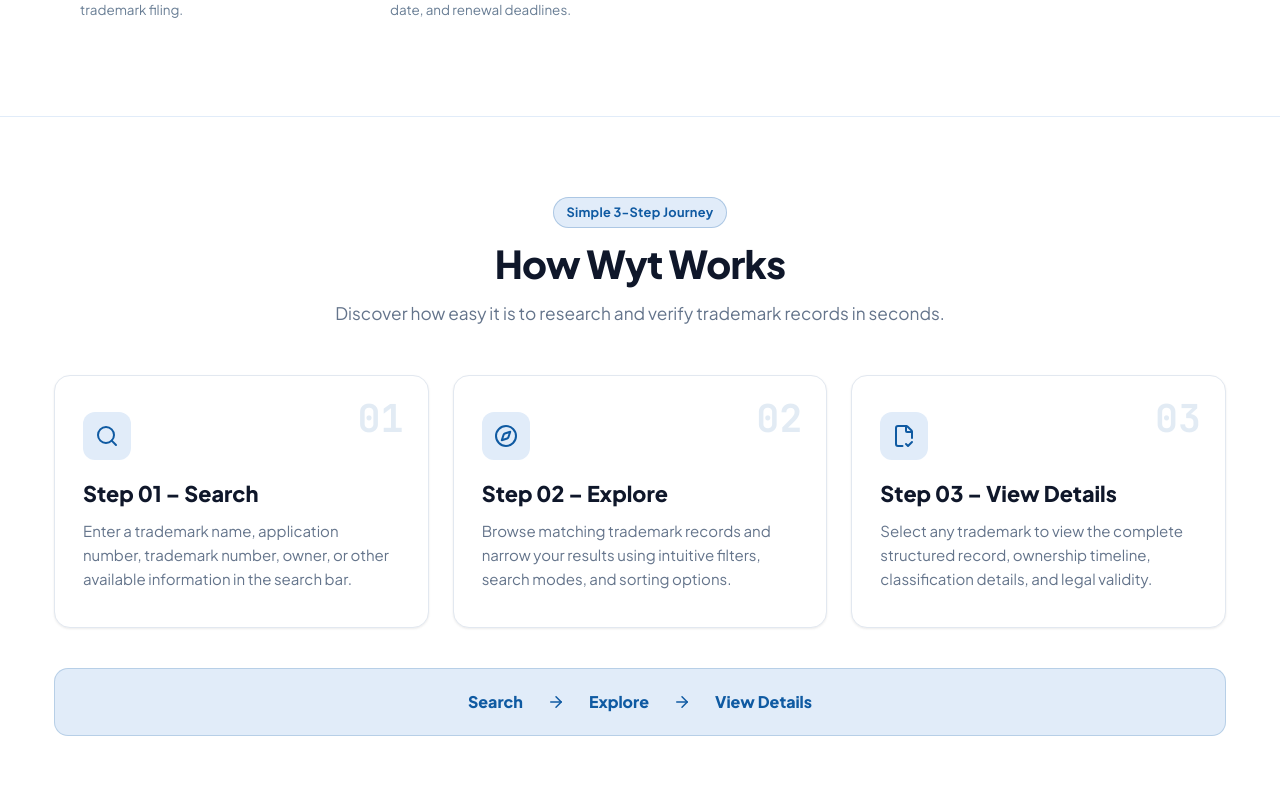
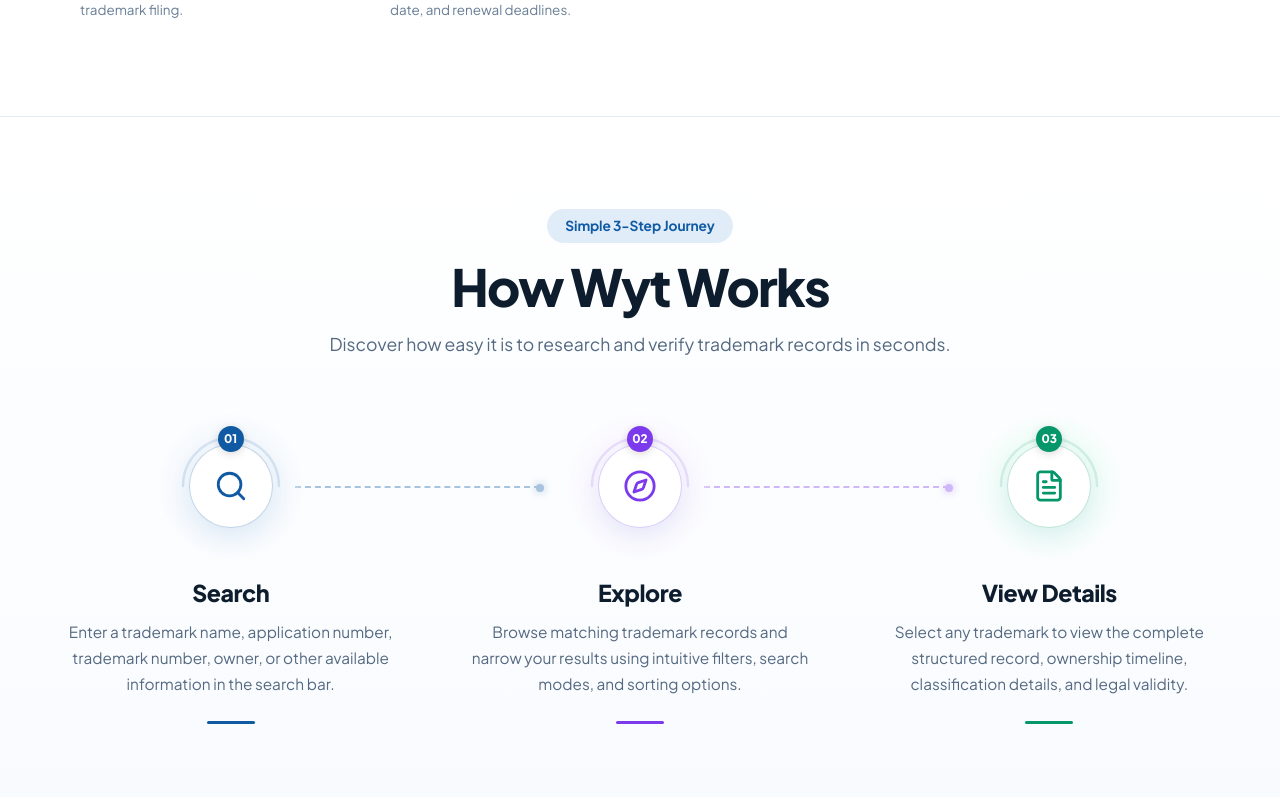
Before and after one commit to abitha340/wty, a React (Vite) app in the folder frontend/: page / in a window 1280 px wide. Shown: the part 2443-3240 px from the top of the page. Built offline with nearby package versions, Linux system fonts and the light colour scheme.

Commit message:
feat: match How Wyt Works 3-step timeline exactly with reference design

```diff
--- a/frontend/src/components/HowItWorksSection.jsx
+++ b/frontend/src/components/HowItWorksSection.jsx
@@ -1,115 +1,264 @@
 import React from 'react';
-import { Search, Compass, FileCheck2, ArrowRight } from 'lucide-react';
+import { Search, Compass, FileText, Sparkles, ArrowRight } from 'lucide-react';
 
 export default function HowItWorksSection({ onNavigateSearch }) {
   const steps = [
     {
-      step: "01",
-      title: "Search",
-      desc: "Enter a trademark name, application number, trademark number, owner, or other available information in the search bar.",
-      icon: Search
+      step: '01',
+      title: 'Search',
+      desc: 'Enter a trademark name, application number, trademark number, owner, or other available information in the search bar.',
+      icon: Search,
+      primaryColor: '#0f5aa2',
+      badgeBg: '#0f5aa2',
+      arcColor: 'rgba(15, 90, 162, 0.25)',
+      haloBg: 'radial-gradient(circle, rgba(225, 236, 249, 0.8) 0%, rgba(240, 246, 252, 0.4) 60%, transparent 75%)',
+      circleBg: '#f0f6fc',
+      barColor: '#0f5aa2'
     },
     {
-      step: "02",
-      title: "Explore",
-      desc: "Browse matching trademark records and narrow your results using intuitive filters, search modes, and sorting options.",
-      icon: Compass
+      step: '02',
+      title: 'Explore',
+      desc: 'Browse matching trademark records and narrow your results using intuitive filters, search modes, and sorting options.',
+      icon: Compass,
+      primaryColor: '#7c3aed',
+      badgeBg: '#7c3aed',
+      arcColor: 'rgba(124, 58, 237, 0.25)',
+      haloBg: 'radial-gradient(circle, rgba(243, 232, 255, 0.8) 0%, rgba(250, 245, 255, 0.4) 60%, transparent 75%)',
+      circleBg: '#faf5ff',
+      barColor: '#7c3aed'
     },
     {
-      step: "03",
-      title: "View Details",
-      desc: "Select any trademark to view the complete structured record, ownership timeline, classification details, and legal validity.",
-      icon: FileCheck2
+      step: '03',
+      title: 'View Details',
+      desc: 'Select any trademark to view the complete structured record, ownership timeline, classification details, and legal validity.',
+      icon: FileText,
+      primaryColor: '#059669',
+      badgeBg: '#059669',
+      arcColor: 'rgba(5, 150, 105, 0.25)',
+      haloBg: 'radial-gradient(circle, rgba(209, 250, 229, 0.8) 0%, rgba(236, 253, 245, 0.4) 60%, transparent 75%)',
+      circleBg: '#ecfdf5',
+      barColor: '#059669'
     }
   ];
 
   return (
-    <section style={{ padding: '80px 0', borderBottom: '1px solid var(--border-subtle)', background: '#ffffff' }}>
-      <div className="container">
+    <section style={{
+      paddingTop: '92px',
+      paddingBottom: '100px',
+      background: 'linear-gradient(180deg, #ffffff 0%, #f8fbfe 100%)',
+      borderBottom: '1px solid #e1ecf9',
+      position: 'relative',
+      overflow: 'hidden'
+    }}>
+      <div className="container" style={{ maxWidth: '1240px', margin: '0 auto', padding: '0 24px' }}>
 
-        <div style={{ textAlign: 'center', maxWidth: '720px', margin: '0 auto 48px auto' }}>
-          <div className="badge badge-blue" style={{ marginBottom: '12px' }}>
-            Simple 3-Step Journey
+        {/* =========================================================================
+            CENTERED HEADER
+           ========================================================================= */}
+        <div style={{ textAlign: 'center', maxWidth: '680px', margin: '0 auto 64px auto' }}>
+
+          {/* Badge */}
+          <div style={{ display: 'inline-flex', marginBottom: '14px' }}>
+            <span style={{
+              display: 'inline-block',
+              padding: '6px 18px',
+              borderRadius: '20px',
+              background: '#e1ecf9',
+              color: '#0f5aa2',
+              fontSize: '0.86rem',
+              fontWeight: '700',
+              letterSpacing: '-0.01em'
+            }}>
+              Simple 3-Step Journey
+            </span>
           </div>
-          <h2 style={{ fontSize: '2.4rem', fontWeight: '800', letterSpacing: '-0.02em', marginBottom: '12px', color: 'var(--text-title)' }}>
+
+          {/* Heading */}
+          <h2 style={{
+            fontSize: 'clamp(2.3rem, 4vw, 3.4rem)',
+            fontWeight: '900',
+            letterSpacing: '-0.035em',
+            color: '#0d1d2e',
+            marginBottom: '14px',
+            lineHeight: 1.15
+          }}>
             How Wyt Works
           </h2>
-          <p style={{ fontSize: '1.08rem', color: 'var(--text-muted)' }}>
+
+          {/* Description */}
+          <p style={{
+            fontSize: '1.1rem',
+            color: '#556980',
+            lineHeight: 1.6,
+            margin: 0
+          }}>
             Discover how easy it is to research and verify trademark records in seconds.
           </p>
         </div>
 
-        <div className="grid-3" style={{ marginBottom: '40px' }}>
-          {steps.map((s, idx) => {
-            const Icon = s.icon;
+        {/* =========================================================================
+            3-STEP HORIZONTAL CONNECTED TIMELINE
+           ========================================================================= */}
+        <div style={{
+          display: 'grid',
+          gridTemplateColumns: 'repeat(auto-fit, minmax(300px, 1fr))',
+          gap: '36px',
+          position: 'relative'
+        }}>
+          {steps.map((item, idx) => {
+            const IconComp = item.icon;
             return (
               <div
-                key={idx}
-                className="card-clean"
+                key={item.step}
                 style={{
-                  padding: '36px 28px',
+                  display: 'flex',
+                  flexDirection: 'column',
+                  alignItems: 'center',
+                  textAlign: 'center',
                   position: 'relative',
-                  background: '#ffffff',
-                  border: '1px solid var(--border-subtle)'
+                  padding: '0 12px'
                 }}
               >
+
+                {/* Horizontal Dotted Connector Line (Between Step 1-2 and 2-3) */}
+                {idx < 2 && (
+                  <div className="hide-mobile" style={{
+                    position: 'absolute',
+                    top: '64px',
+                    left: 'calc(50% + 64px)',
+                    width: 'calc(100% - 128px)',
+                    height: '2px',
+                    borderTop: `2px dashed ${item.primaryColor}`,
+                    opacity: 0.35,
+                    zIndex: 1
+                  }}>
+                    {/* Glowing Connector Node Dot */}
+                    <div style={{
+                      position: 'absolute',
+                      right: '-4px',
+                      top: '-4px',
+                      width: '8px',
+                      height: '8px',
+                      borderRadius: '50%',
+                      background: item.primaryColor,
+                      boxShadow: `0 0 8px ${item.primaryColor}`
+                    }} />
+                  </div>
+                )}
+
+                {/* Top Interactive Circle Graphic Container */}
                 <div style={{
-                  position: 'absolute',
-                  top: '24px',
-                  right: '24px',
-                  fontSize: '2.4rem',
-                  fontWeight: '900',
-                  color: 'rgba(15, 90, 162, 0.12)',
-                  fontFamily: 'JetBrains Mono',
-                  lineHeight: 1
-                }}>
-                  {s.step}
-                </div>
-
-                <div style={{
-                  width: '48px',
-                  height: '48px',
-                  borderRadius: '12px',
-                  background: 'var(--brand-light)',
+                  position: 'relative',
+                  width: '128px',
+                  height: '128px',
                   display: 'flex',
                   alignItems: 'center',
                   justifyContent: 'center',
-                  color: 'var(--brand-primary)',
-                  marginBottom: '20px'
+                  marginBottom: '28px',
+                  zIndex: 2
                 }}>
-                  <Icon size={24} />
+
+                  {/* Outer Semi-Circular Arc */}
+                  <svg
+                    width="128"
+                    height="128"
+                    viewBox="0 0 128 128"
+                    fill="none"
+                    style={{ position: 'absolute', inset: 0, overflow: 'visible' }}
+                  >
+                    <path
+                      d="M 16 64 A 48 48 0 0 1 112 64"
+                      stroke={item.arcColor}
+                      strokeWidth="2.5"
+                      strokeLinecap="round"
+                    />
+                  </svg>
+
+                  {/* Top Step Number Pill Badge */}
+                  <div style={{
+                    position: 'absolute',
+                    top: '4px',
+                    left: '50%',
+                    transform: 'translateX(-50%)',
+                    width: '26px',
+                    height: '26px',
+                    borderRadius: '50%',
+                    background: item.badgeBg,
+                    color: '#ffffff',
+                    fontSize: '0.74rem',
+                    fontWeight: '800',
+                    display: 'flex',
+                    alignItems: 'center',
+                    justifyContent: 'center',
+                    boxShadow: '0 2px 8px rgba(0, 0, 0, 0.15)',
+                    zIndex: 3
+                  }}>
+                    {item.step}
+                  </div>
+
+                  {/* Ambient Radiant Halo */}
+                  <div style={{
+                    position: 'absolute',
+                    inset: '-8px',
+                    borderRadius: '50%',
+                    background: item.haloBg,
+                    zIndex: 1
+                  }} />
+
+                  {/* Center Rounded Circle with Icon */}
+                  <div style={{
+                    position: 'relative',
+                    width: '84px',
+                    height: '84px',
+                    borderRadius: '50%',
+                    background: '#ffffff',
+                    display: 'flex',
+                    alignItems: 'center',
+                    justifyContent: 'center',
+                    border: `1.5px solid ${item.arcColor}`,
+                    boxShadow: '0 8px 24px rgba(15, 90, 162, 0.08)',
+                    zIndex: 2,
+                    transition: 'transform 0.3s ease'
+                  }}>
+                    <IconComp size={34} color={item.primaryColor} />
+                  </div>
+
                 </div>
 
-                <h3 style={{ fontSize: '1.35rem', fontWeight: '800', color: 'var(--text-title)', marginBottom: '12px' }}>
-                  Step {s.step} – {s.title}
+                {/* Step Title */}
+                <h3 style={{
+                  fontSize: '1.45rem',
+                  fontWeight: '800',
+                  color: '#0d1d2e',
+                  marginBottom: '12px',
+                  letterSpacing: '-0.02em'
+                }}>
+                  {item.title}
                 </h3>
 
-                <p style={{ fontSize: '0.94rem', color: 'var(--text-muted)', lineHeight: 1.6 }}>
-                  {s.desc}
+                {/* Step Description */}
+                <p style={{
+                  fontSize: '0.96rem',
+                  color: '#556980',
+                  lineHeight: 1.68,
+                  marginBottom: '24px',
+                  maxWidth: '340px'
+                }}>
+                  {item.desc}
                 </p>
+
+                {/* Bottom Color-Coded Accent Line */}
+                <div style={{
+                  width: '48px',
+                  height: '3.5px',
+                  borderRadius: '3px',
+                  background: item.barColor,
+                  marginTop: 'auto'
+                }} />
+
               </div>
             );
           })}
-        </div>
-
-        {/* Visual Workflow Ribbon */}
-        <div style={{
-          background: 'var(--brand-light)',
-          border: '1px solid rgba(15, 90, 162, 0.2)',
-          borderRadius: '14px',
-          padding: '20px 32px',
-          display: 'flex',
-          alignItems: 'center',
-          justifyContent: 'center',
-          gap: '24px',
-          flexWrap: 'wrap',
-          textAlign: 'center'
-        }}>
-          <span style={{ fontSize: '1rem', fontWeight: '800', color: 'var(--brand-primary)' }}>Search</span>
-          <ArrowRight size={18} color="var(--brand-primary)" />
-          <span style={{ fontSize: '1rem', fontWeight: '800', color: 'var(--brand-primary)' }}>Explore</span>
-          <ArrowRight size={18} color="var(--brand-primary)" />
-          <span style={{ fontSize: '1rem', fontWeight: '800', color: 'var(--brand-primary)' }}>View Details</span>
         </div>
 
       </div>
```
